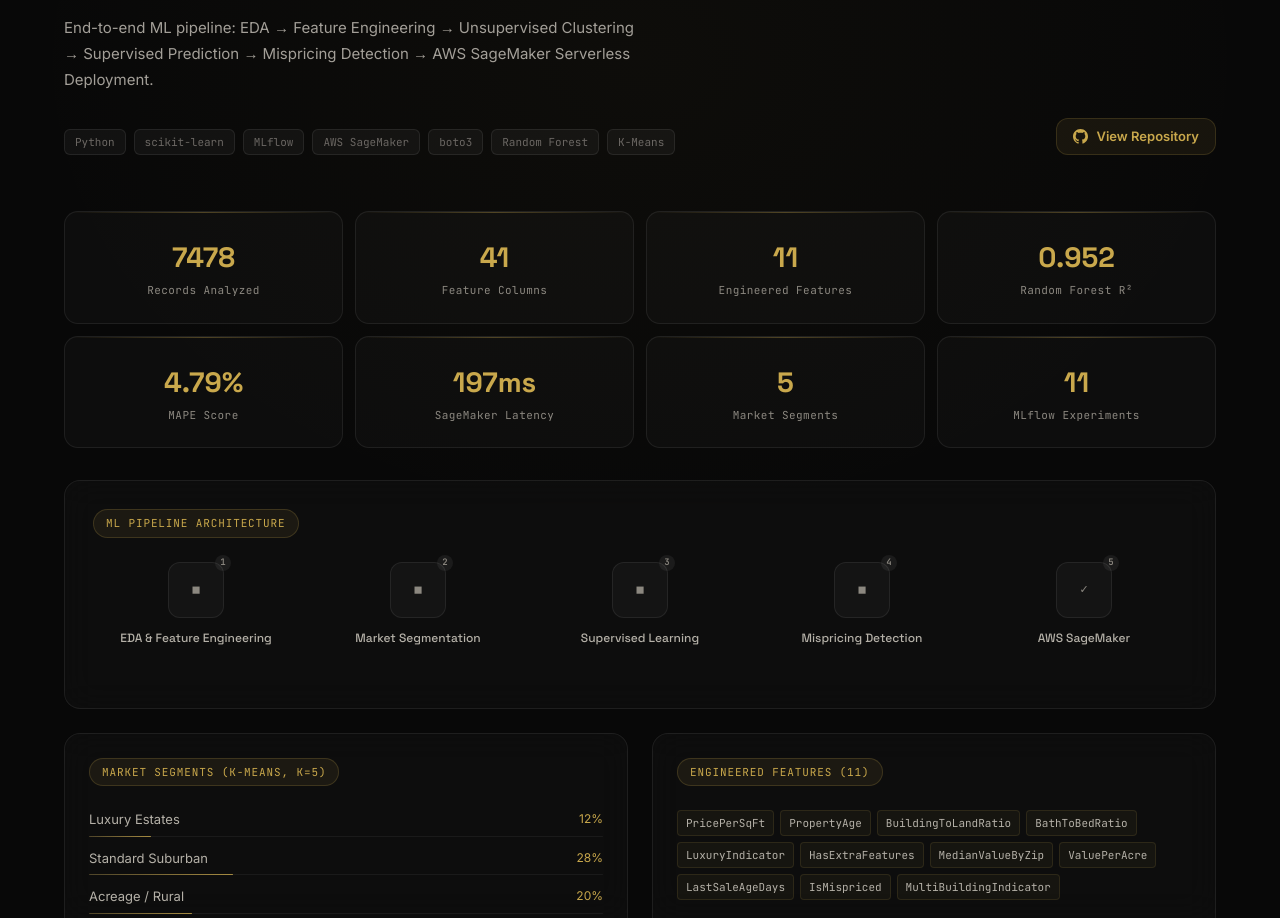
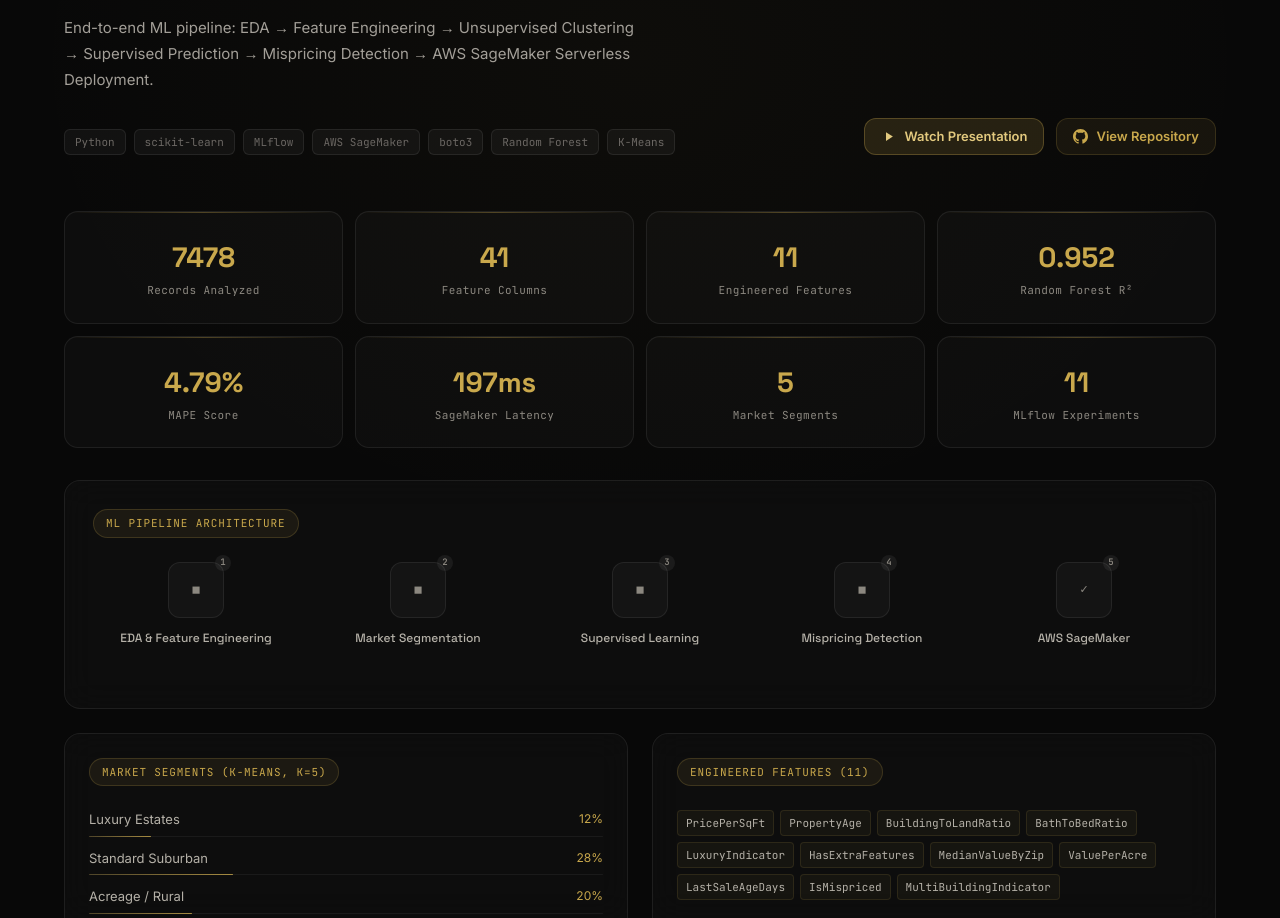
Before and after one commit to krishnakiran23/KrishnaKiranSristi_Portfolio, a Next.js app: page / in a window 1280 px wide. Shown: the part 4415-5333 px from the top of the page. Built offline with nearby package versions, Linux system fonts and the light colour scheme.

Commit message:
Added video presentation link to HeroProject

```diff
--- a/components/projects/HeroProject.tsx
+++ b/components/projects/HeroProject.tsx
@@ -108,7 +108,27 @@
                 </span>
               ))}
             </div>
-
+            <div className="flex flex-wrap gap-3">
+              <a
+                href="https://drive.google.com/file/d/1rrXtkD88ZGqHG_zvfAKTd4YKP3d6yoxd/view?usp=sharing"
+                target="_blank"
+                rel="noopener noreferrer"
+                className="inline-flex items-center gap-2 px-4 py-2 rounded-xl"
+                style={{
+                  background: 'rgba(201,168,76,0.15)',
+                  border: '1px solid rgba(201,168,76,0.3)',
+                  color: '#e2c97e',
+                  fontSize: '13px',
+                  fontWeight: 600,
+                  textDecoration: 'none',
+                  transition: 'all 0.2s',
+                }}
+              >
+                <svg width="15" height="15" viewBox="0 0 24 24" fill="currentColor">
+                  <path d="M8 5v14l11-7z" />
+                </svg>
+                Watch Presentation
+              </a>
               <a
                 href="https://github.com/krishnakiran23/real-estate-valuation-mlops"
                 target="_blank"
@@ -129,6 +149,7 @@
                 </svg>
                 View Repository
               </a>
+            </div>
           </div>
         </motion.div>
 
```
Lines whose indentation alone changed are shown as unchanged.
